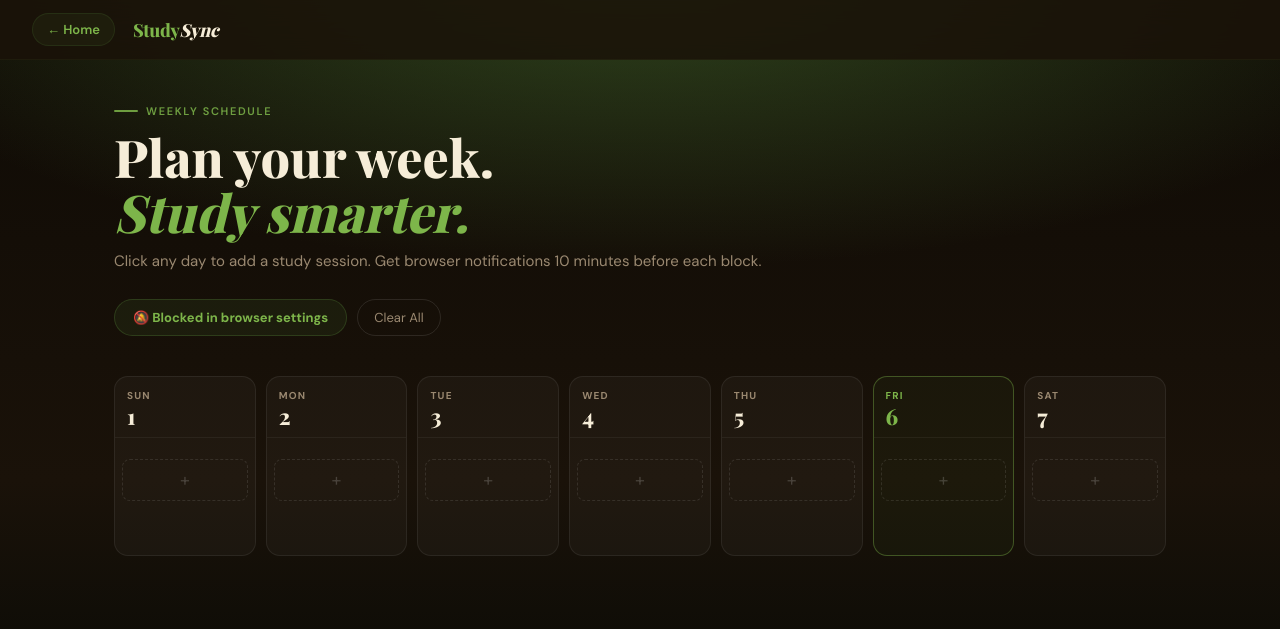
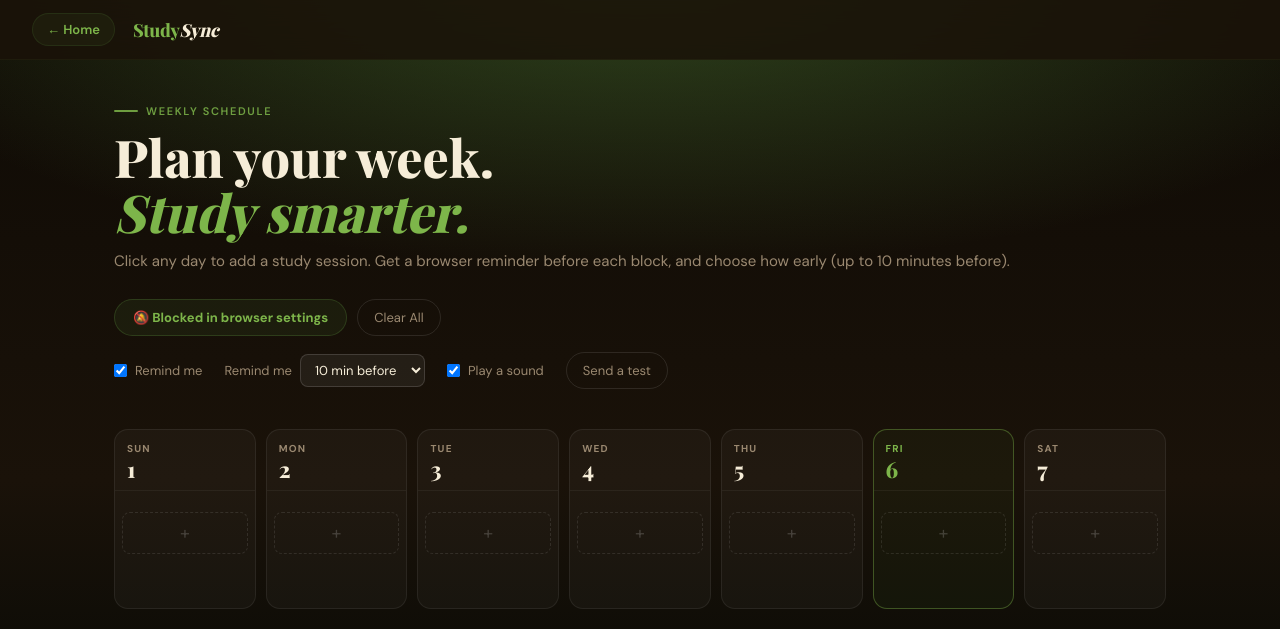
Before and after one commit to nahan03/StudySync, a Django app: page /schedule/ in a window 1280 px wide. Shown: the top 629 px of the page. Run offline with Django 5.2, Linux system fonts and the light colour scheme; the visitor is signed in with stand-in values (Sample User, id 1); data that the repository does not hold is empty; some web fonts are replaced.

Commit message:
Bigger study coach chat; schedule reminder settings (lead time up to 10 min, sound, test)
Co-Authored-By: Claude Sonnet 5.5 <noreply@anthropic.com>

```diff
--- a/core/models.py
+++ b/core/models.py
@@ -55,6 +55,7 @@ class UserState(models.Model):
 
     SYNCED_KEYS = frozenset({
         'studySyncPlanner',          # weekly schedule
+        'studySyncNotifyPrefs',      # schedule reminder settings
         'studySyncFlashcards',       # flashcards
         'studySyncDecks',            # saved flashcard decks
         'studySyncFcStats',          # flashcard study stats
--- a/core/templates/core/flashcards.html
+++ b/core/templates/core/flashcards.html
@@ -9,7 +9,7 @@
 <link rel="stylesheet" href="{% static 'css/study.css' %}?v=14">
 <link rel="stylesheet" href="{% static 'css/focus.css' %}?v=19">
 <link rel="stylesheet" href="{% static 'css/daily_mode.css' %}?v=48">
-<link rel="stylesheet" href="{% static 'css/tools.css' %}?v=3">
+<link rel="stylesheet" href="{% static 'css/tools.css' %}?v=4">
 {% endblock %}
 
 {% block content %}
--- a/core/templates/core/library.html
+++ b/core/templates/core/library.html
@@ -8,7 +8,7 @@
 <link href="https://fonts.googleapis.com/css2?family=Playfair+Display:ital,wght@0,700;0,800;1,700&family=DM+Sans:wght@400;500;600;700&display=swap" rel="stylesheet">
 <link rel="stylesheet" href="{% static 'css/study.css' %}?v=14">
 <link rel="stylesheet" href="{% static 'css/daily_mode.css' %}?v=48">
-<link rel="stylesheet" href="{% static 'css/tools.css' %}?v=3">
+<link rel="stylesheet" href="{% static 'css/tools.css' %}?v=4">
 <link rel="stylesheet" href="https://cdn.jsdelivr.net/npm/katex@0.16.11/dist/katex.min.css">
 {% endblock %}
 
--- a/core/templates/core/practice.html
+++ b/core/templates/core/practice.html
@@ -9,7 +9,7 @@
 <link rel="stylesheet" href="{% static 'css/study.css' %}?v=18">
 <link rel="stylesheet" href="{% static 'css/focus.css' %}?v=19">
 <link rel="stylesheet" href="{% static 'css/daily_mode.css' %}?v=48">
-<link rel="stylesheet" href="{% static 'css/tools.css' %}?v=3">
+<link rel="stylesheet" href="{% static 'css/tools.css' %}?v=4">
 {% endblock %}
 
 {% block content %}
--- a/core/templates/core/schedule.html
+++ b/core/templates/core/schedule.html
@@ -94,6 +94,10 @@ body.schedule-page {
 }
 .sch-notif-btn:hover { background: rgba(var(--accent-dark-rgb),0.25); }
 .sch-notif-btn.enabled { color: var(--lime); border-color: var(--lime); }
+.sch-notif-opts { display: flex; gap: 14px 22px; align-items: center; flex-wrap: wrap; margin-top: 16px; color: var(--fog); font-size: 13px; }
+.sch-opt { display: inline-flex; align-items: center; gap: 8px; cursor: pointer; }
+.sch-opt select { background: rgba(255,255,255,0.06); color: var(--cream); border: 1px solid rgba(255,255,255,0.14); border-radius: 8px; padding: 6px 10px; font: inherit; }
+.sch-opt select option { color: #222; }
 .sch-clear-btn {
   padding: 9px 16px; background: transparent;
   border: 1px solid rgba(255,255,255,0.1); border-radius: 999px;
@@ -244,10 +248,21 @@ body.schedule-page {
   <header class="sch-header">
     <div class="sch-eyebrow">Weekly Schedule</div>
     <h1 class="sch-title">Plan your week.<br><em>Study smarter.</em></h1>
-    <p class="sch-sub">Click any day to add a study session. Get browser notifications 10 minutes before each block.</p>
+    <p class="sch-sub">Click any day to add a study session. Get a browser reminder before each block, and choose how early (up to 10 minutes before).</p>
     <div class="sch-actions">
       <button class="sch-notif-btn" id="planner-notif-btn">🔔 Enable Notifications</button>
       <button class="sch-clear-btn" id="planner-clear-btn">Clear All</button>
+    </div>
+    <div class="sch-notif-opts" id="sch-notif-opts">
+      <label class="sch-opt"><input type="checkbox" id="nf-on" checked> Remind me</label>
+      <label class="sch-opt">Remind me
+        <select id="nf-lead">
+          <option value="0">when it starts</option><option value="1">1 min before</option>
+          <option value="2">2 min before</option><option value="3">3 min before</option>
+          <option value="5">5 min before</option><option value="10">10 min before</option>
+          </select></label>
+      <label class="sch-opt"><input type="checkbox" id="nf-sound" checked> Play a sound</label>
+      <button type="button" class="sch-clear-btn" id="nf-test">Send a test</button>
     </div>
   </header>
 
@@ -461,8 +476,40 @@ body.schedule-page {
     Notification.requestPermission().then(updateNotifBtn);
   });
 
+  // reminder preferences (saved on this device and synced with the account)
+  const NF_KEY = 'studySyncNotifyPrefs';
+  const nfOn = document.getElementById('nf-on'), nfLead = document.getElementById('nf-lead'), nfSound = document.getElementById('nf-sound');
+  function nfPrefs() {
+    let p = {}; try { p = JSON.parse(localStorage.getItem(NF_KEY) || '{}') || {}; } catch (e) {}
+    return { on: p.on !== false, lead: [0, 1, 2, 3, 5, 10].includes(Number(p.lead)) ? Number(p.lead) : 10, sound: p.sound !== false };
+  }
+  function nfSave() {
+    try { localStorage.setItem(NF_KEY, JSON.stringify({ on: nfOn.checked, lead: Number(nfLead.value), sound: nfSound.checked })); } catch (e) {}
+  }
+  (function () { const p = nfPrefs(); nfOn.checked = p.on; nfLead.value = String(p.lead); nfSound.checked = p.sound; })();
+  [nfOn, nfLead, nfSound].forEach(el => el.addEventListener('change', nfSave));
+  function nfBeep() {
+    try {
+      const A = window.AudioContext || window.webkitAudioContext, c = new A(), o = c.createOscillator(), g = c.createGain();
+      o.type = 'sine'; o.frequency.value = 880; g.gain.setValueAtTime(0.0001, c.currentTime);
+      g.gain.exponentialRampToValueAtTime(0.25, c.currentTime + 0.03); g.gain.exponentialRampToValueAtTime(0.0001, c.currentTime + 0.7);
+      o.connect(g); g.connect(c.destination); o.start(); o.stop(c.currentTime + 0.75); setTimeout(() => c.close(), 1000);
+    } catch (e) {}
+  }
+  function nfShow(title, body) {
+    try { new Notification(title, { body, icon: '/static/images/favicon.ico' }); } catch (e) {}
+    if (nfPrefs().sound) nfBeep();
+  }
+  document.getElementById('nf-test').addEventListener('click', () => {
+    if (!notifSupported) { alert('This browser does not support notifications.'); return; }
+    if (Notification.permission === 'granted') nfShow('📚 Upcoming session', 'This is how your reminders will look.');
+    else if (Notification.permission === 'default') Notification.requestPermission().then(updateNotifBtn);
+    else alert('Notifications are blocked. Allow them for this site in your browser settings.');
+  });
+
   function checkNotifications() {
-    if (!notifSupported || Notification.permission !== 'granted') return;
+    const pref = nfPrefs();
+    if (!pref.on || !notifSupported || Notification.permission !== 'granted') return;
     const stored = JSON.parse(localStorage.getItem(PLANNER_KEY) || '{}');
     const notified = new Set(JSON.parse(sessionStorage.getItem('plannedNotified') || '[]'));
     const n = new Date();
@@ -473,13 +520,11 @@ body.schedule-page {
       const blockTime = new Date(n); blockTime.setHours(h, m, 0, 0);
       const diff = blockTime - n;
       const key = dayKey + '_' + b.time + '_' + b.subject;
-      if (diff > 0 && diff <= 10 * 60 * 1000 && !notified.has(key)) {
+      if (diff > -60000 && diff <= Math.max(pref.lead, 1) * 60 * 1000 && !notified.has(key)) {
         notified.add(key);
         sessionStorage.setItem('plannedNotified', JSON.stringify([...notified]));
-        new Notification('📚 Upcoming session', {
-          body: `${b.subject} starts in ${Math.ceil(diff / 60000)} min — time to prepare!`,
-          icon: '/static/images/favicon.ico',
-        });
+        const mins = Math.ceil(diff / 60000);
+        nfShow('📚 Upcoming session', mins > 0 ? `${b.subject} starts in ${mins} min — time to prepare!` : `${b.subject} is starting now.`);
       }
     });
   }
```
Also changed, not shown: core/static/css/tools.css (+14 -0 lines).
